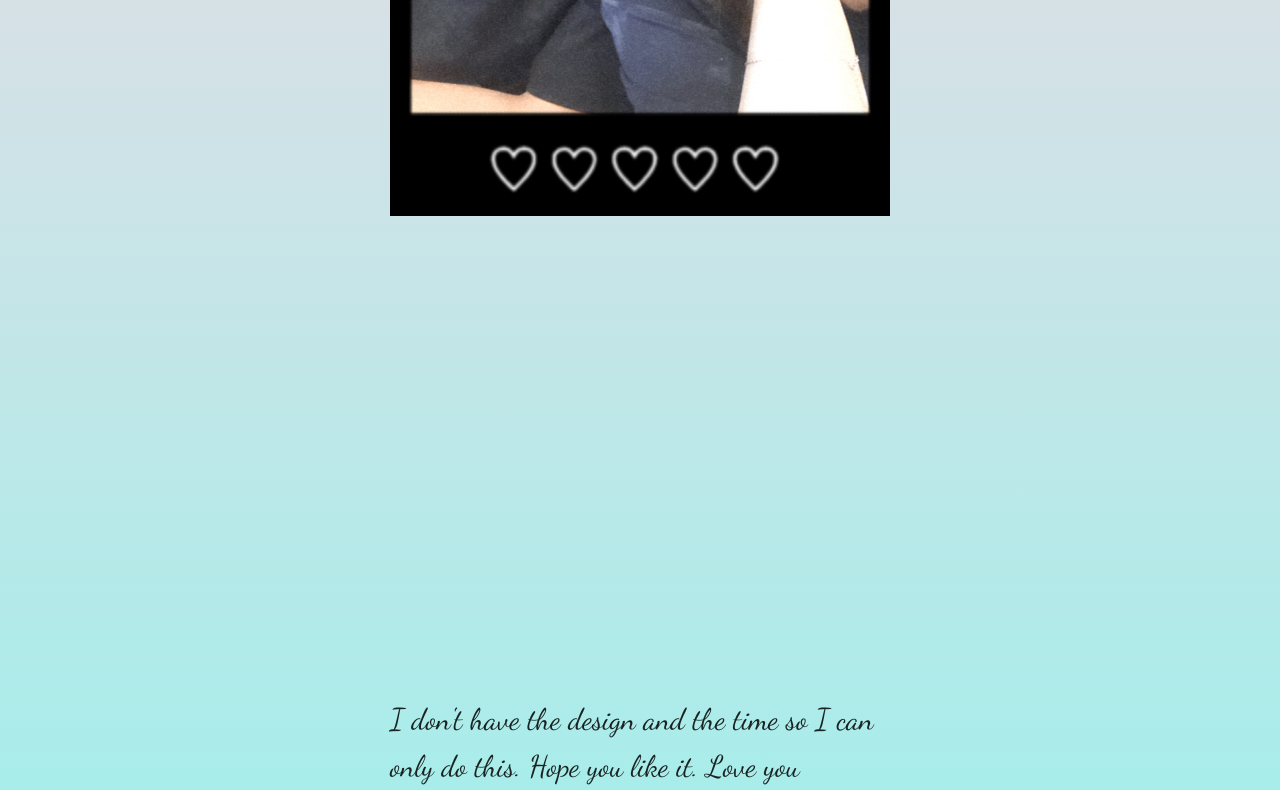
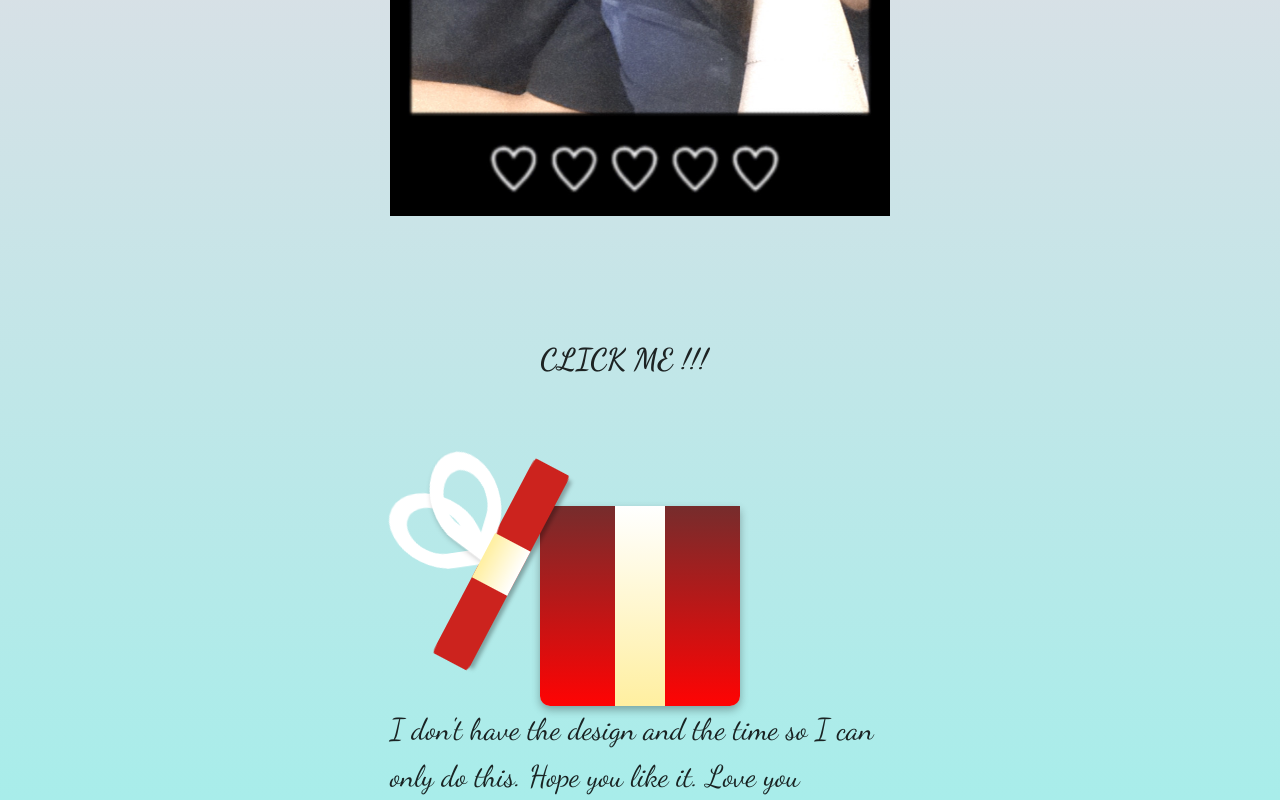
Before and after one commit to HaoNguyen2311/our-moment, a React (Create React App) app: page / in a window 1280 px wide. Shown: the part 671-1471 px from the top of the page. Built offline with nearby package versions, Linux system fonts and the light colour scheme.

Commit message:
fix video

```diff
--- a/src/components/VideoSection/VideoSection.js
+++ b/src/components/VideoSection/VideoSection.js
@@ -1,13 +1,13 @@
-// import { Modal } from "antd";
+import { Modal } from "antd";
 import { useState } from "react";
 import ReactPlayer from "react-player/youtube";
-// import GiftIcon from "./GiftIcon/GiftIcon";
+import GiftIcon from "./GiftIcon/GiftIcon";
 import "antd/dist/antd.min.css";
 import "./VideoSection.scss";
 
 const VideoSection = () => {
   const [isPlaying, setIsPlaying] = useState(false);
-  // const [isModalVisible, setIsModalVisible] = useState(false);
+  const [isModalVisible, setIsModalVisible] = useState(false);
   const onPlay = (e) => {
     setIsPlaying(true);
   };
@@ -17,25 +17,26 @@ const VideoSection = () => {
   const onEnded = (e) => {
     setIsPlaying(false);
   };
-  // const onClickOpenModal = () => {
-  //   setIsModalVisible(true);
-  // };
-  // const onCloseModal = () => {
-  //   setIsModalVisible(false);
-  //   setIsPlaying(false);
-  // };
+  const onClickOpenModal = () => {
+    setIsModalVisible(true);
+  };
+  const onCloseModal = () => {
+    setIsModalVisible(false);
+    setIsPlaying(false);
+  };
 
   return (
     <div className="video-section">
-      {/* <GiftIcon onClick={onClickOpenModal} />
+      <GiftIcon onClick={onClickOpenModal} />
       <Modal
         footer={null}
         wrapClassName="video-modal"
         title="Turn max volume and feel it =))))))"
         visible={isModalVisible}
         onCancel={onCloseModal}
-      > */}
+      >
         <ReactPlayer
+          controls
           playing={isPlaying}
           width="100%"
           onPlay={onPlay}
@@ -44,7 +45,7 @@ const VideoSection = () => {
           muted={true}
           url="https://youtu.be/85zV_-djU9E"
         />
-      {/* </Modal> */}
+      </Modal>
 
       <div className="music">
         <ReactPlayer
```
Lines whose indentation alone changed are shown as unchanged.
